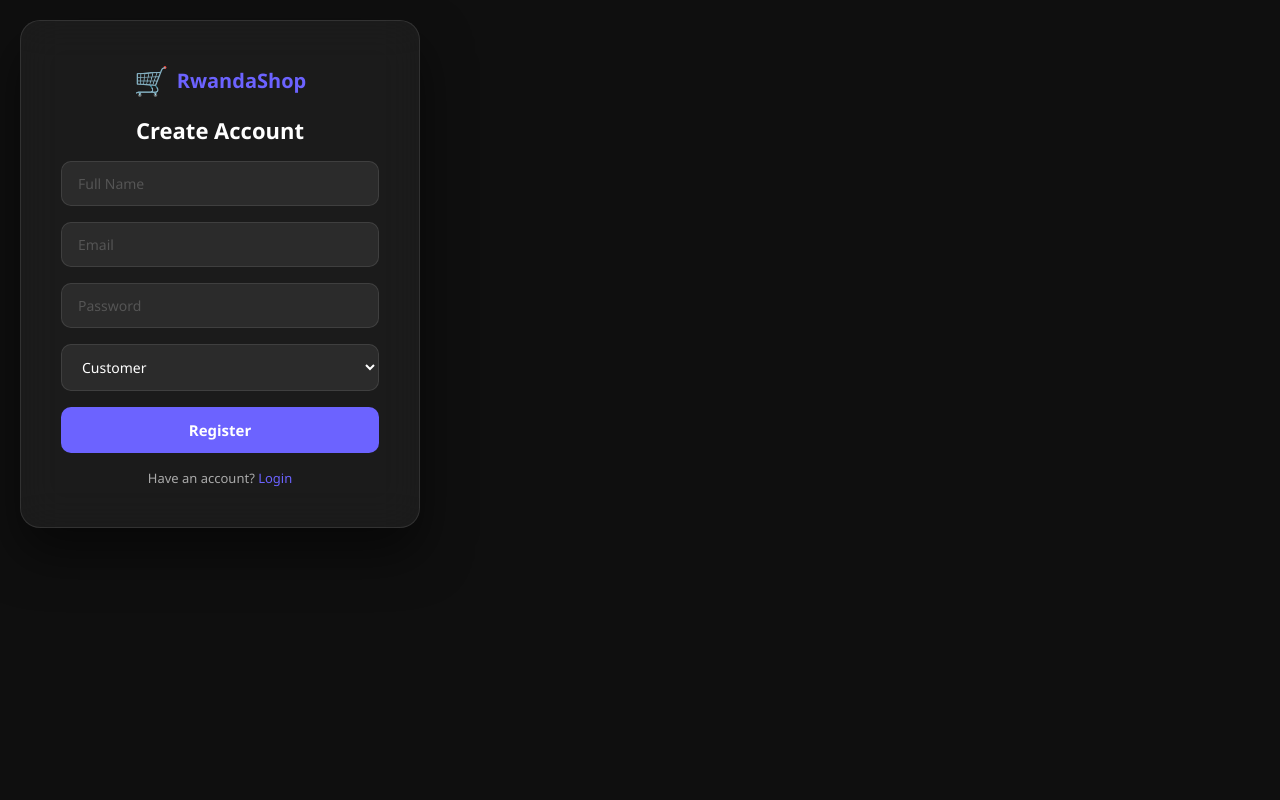
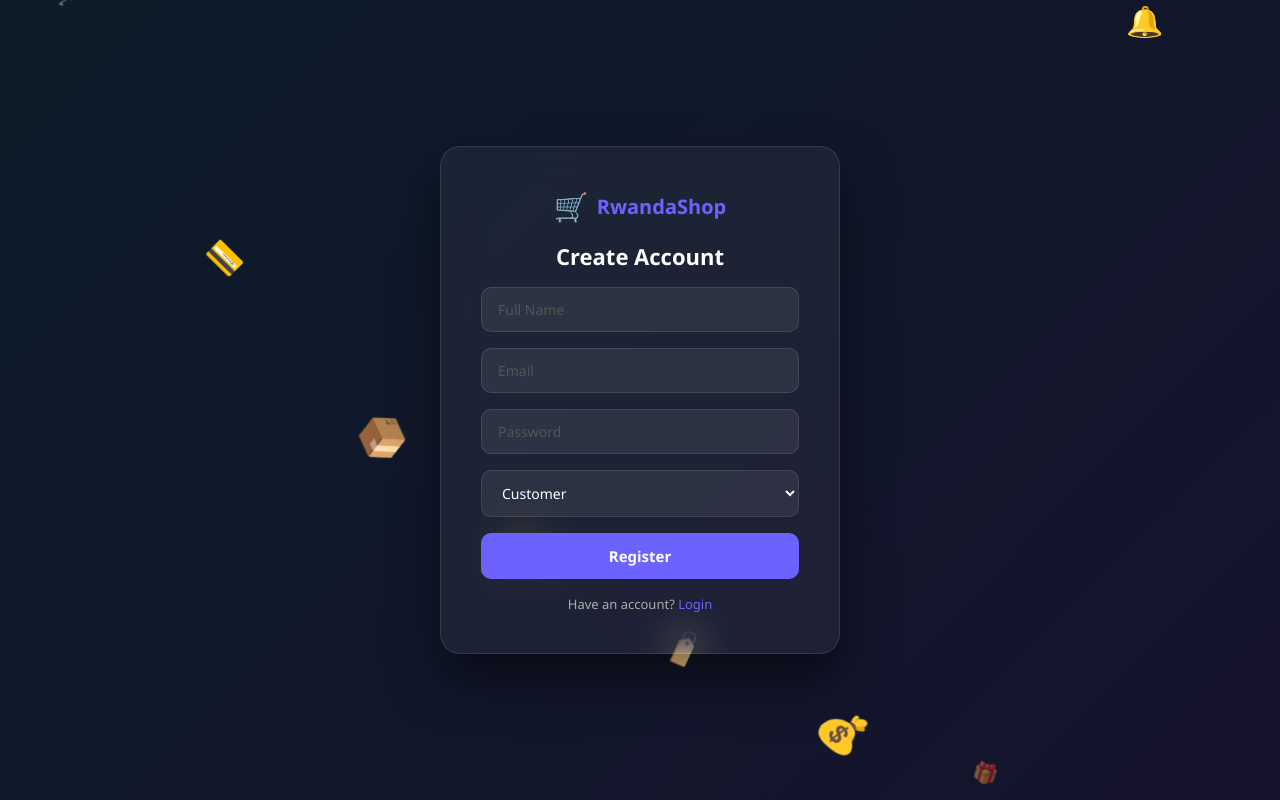
Before and after one commit to 1ra0ze-art/rwandaShop, a React (Vite) app: page /register in a window 1280 px wide. Built offline with nearby package versions, Linux system fonts and the light colour scheme.

Commit message:
fix register page

```diff
--- a/src/pages/Register.jsx
+++ b/src/pages/Register.jsx
@@ -2,6 +2,8 @@ import { useState, useEffect } from 'react'
 import { useNavigate, Link } from 'react-router-dom'
 import { useAuth } from '../context/AuthContext'
 import emailjs from '@emailjs/browser'
+
+const floatingIcons = ['🛒', '💳', '📦', '⭐', '🏷️', '💰', '🎁', '🔔']
 
 function Register() {
   const { register, verifyEmail } = useAuth()
@@ -15,9 +17,9 @@ function Register() {
   const [bankName, setBankName] = useState('')
   const [error, setError] = useState('')
   const [step, setStep] = useState('register')
-  const [verifyCode, setVerifyCode] = useState('')
   const [userId, setUserId] = useState(null)
   const [inputCode, setInputCode] = useState('')
+
   useEffect(() => { document.title = 'Register — RwandaShop' }, [])
 
   const handleResend = async () => {
@@ -26,7 +28,6 @@ function Register() {
     const users = JSON.parse(localStorage.getItem('users') || '[]')
     const updated = users.map(u => u.id === userId ? { ...u, verifyCode: newCode } : u)
     localStorage.setItem('users', JSON.stringify(updated))
-    setVerifyCode(newCode)
     try {
       await emailjs.send('service_vdhxxej', 'template_plke7jk', { to_email: email, email, passcode: newCode, time: '15 minutes' }, '7Pi3rV-nmN_Bl1jvq')
       alert('New code sent!')
@@ -40,16 +41,14 @@ function Register() {
     const paymentMethods = role === 'seller' ? { momoNumber, bankAccount, bankName } : null
     const result = register(name, email, password, role, paymentMethods)
     if (!result.success) return setError(result.message)
-
     const code = result.verifyCode
     try {
       await emailjs.send(
         'service_vdhxxej',
-        'template_i8ykovr',
+        'template_plke7jk',
         { to_email: email, email, passcode: code, time: '15 minutes' },
         '7Pi3rV-nmN_Bl1jvq'
       )
-      setVerifyCode(code)
       setUserId(result.userId)
       setStep('verify')
     } catch (err) {
@@ -58,7 +57,32 @@ function Register() {
   }
 
   return (
-   <div style={styles.card}>
+    <div style={styles.page}>
+      <style>{`
+        @keyframes float {
+          0% { transform: translateY(100vh) rotate(0deg); opacity: 0; }
+          10% { opacity: 1; }
+          90% { opacity: 1; }
+          100% { transform: translateY(-100px) rotate(360deg); opacity: 0; }
+        }
+        @keyframes gradientShift {
+          0% { background-position: 0% 50%; }
+          50% { background-position: 100% 50%; }
+          100% { background-position: 0% 50%; }
+        }
+        .floating-icon { position: absolute; animation: float linear infinite; pointer-events: none; }
+        .reg-bg { background: linear-gradient(-45deg, #0f0f1a, #1a0f2e, #0d1b2a, #1a1a0f); background-size: 400% 400%; animation: gradientShift 8s ease infinite; }
+      `}</style>
+
+      <div className="reg-bg" style={styles.bg}>
+        {floatingIcons.map((icon, i) => (
+          <span key={i} className="floating-icon" style={{ left: `${(i * 12) + 4}%`, animationDuration: `${6 + i * 1.5}s`, animationDelay: `${i * 0.8}s`, fontSize: `${20 + (i % 3) * 10}px` }}>
+            {icon}
+          </span>
+        ))}
+      </div>
+
+      <div style={styles.card}>
         <div style={styles.logoRow}>
           <span style={styles.logoIcon}>🛒</span>
           <span style={styles.logoText}>RwandaShop</span>
@@ -103,6 +127,7 @@ function Register() {
           <p style={styles.link}><span style={{ ...styles.a, cursor: 'pointer' }} onClick={handleResend}>Resend code</span></p>
         </>}
       </div>
+    </div>
   )
 }
 
@@ -120,7 +145,7 @@ const styles = {
   link: { color: '#aaa', textAlign: 'center', fontSize: '13px', margin: 0 },
   a: { color: '#6c63ff' },
   sectionLabel: { color: '#6c63ff', fontSize: '13px', fontWeight: 'bold', margin: 0 },
-  subtitle: { color: '#aaa', textAlign: 'center', fontSize: '13px', margin: 0 },
+  subtitle: { color: '#aaa', textAlign: 'center', fontSize: '13px', margin: 0 }
 }
 
 export default Register
```
